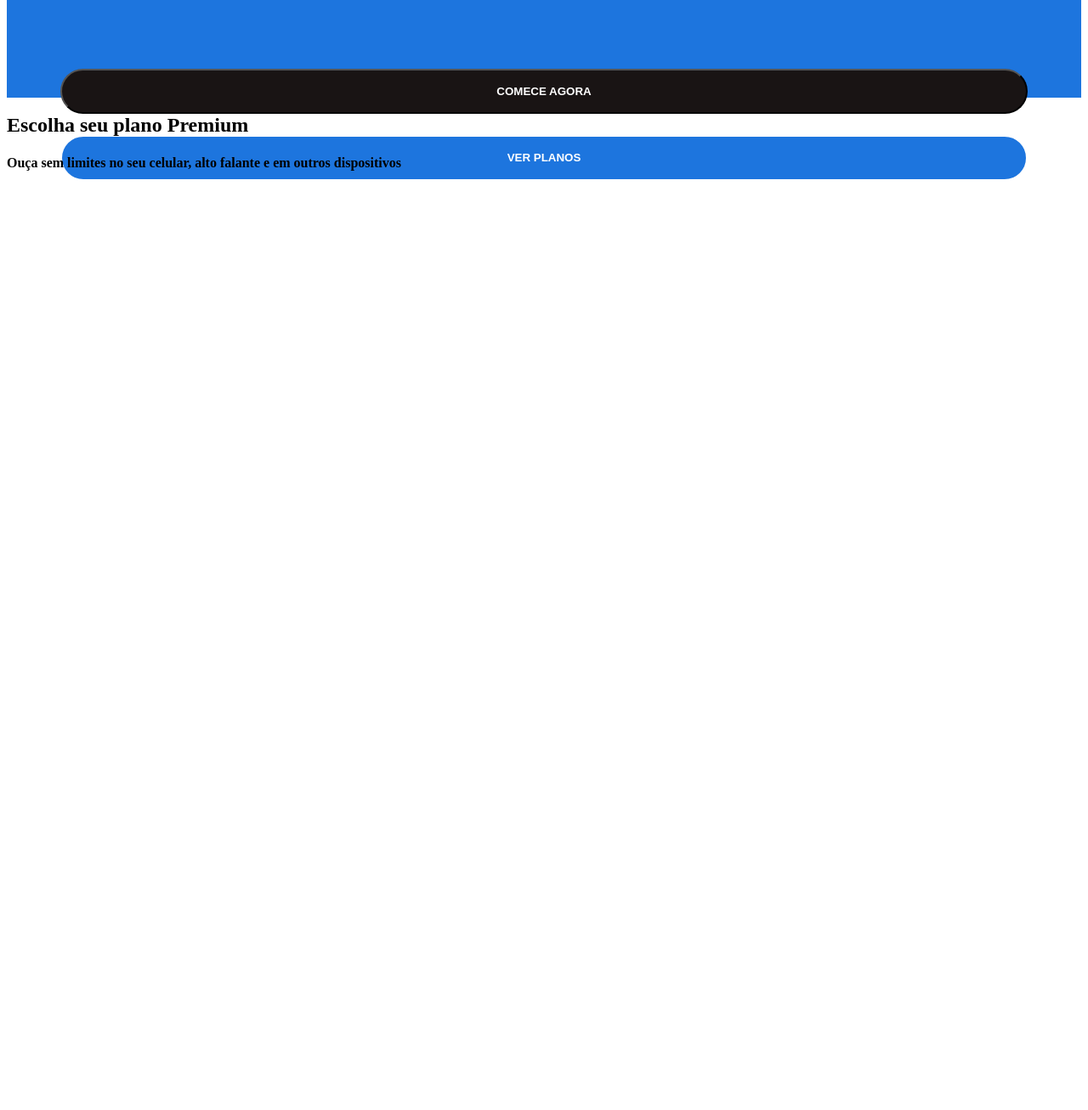
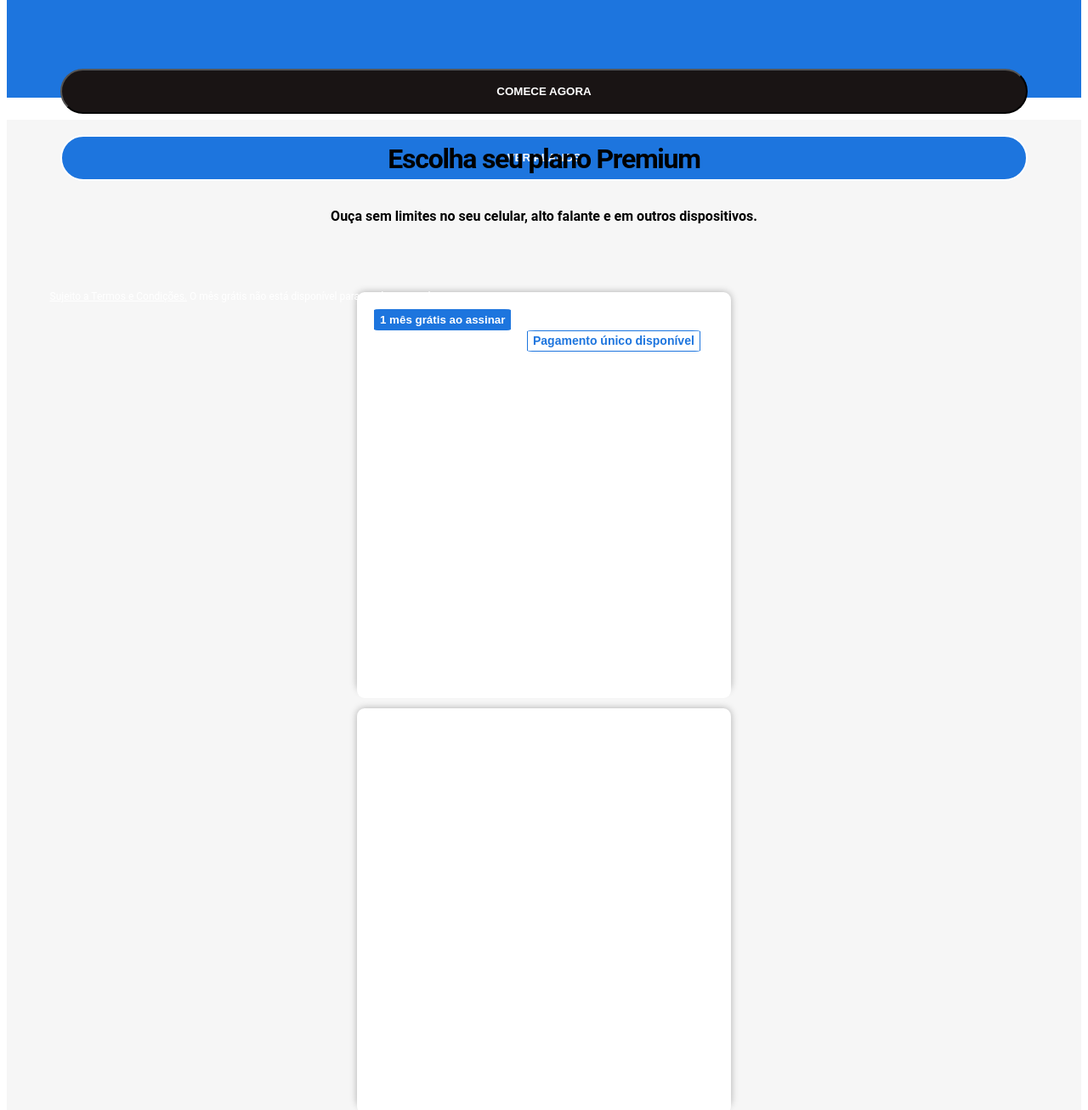
Before and after one commit to phlima2002/SPOTIFY, a plain HTML site: page index.html in a window 1280 px wide. Shown: the part 440-1747 px from the top of the page at 85% size. Before the commit the page ends 800 px from the top, so only its background shows below. Drawn offline with Linux system fonts and the light colour scheme.

Commit message:
aaaaaaaaaaaaaa

```diff
--- a/app.css
+++ b/app.css
@@ -1,3 +1,8 @@
+body {
+    font-family: Roboto, sans-serif;
+
+}
+
 header {
     height: 3.5em;
     width: 100%;
@@ -27,7 +32,6 @@ header {
     background-color: #1d75de;
     height: 29em;
     width: 100%;
-    font-family: Roboto, sans-serif;
 
 }
 
@@ -67,6 +71,7 @@ header {
 .botaocima button {
     margin-top: 14%;
     margin-bottom: 2%;
+
 }
 
 .botaocima button:hover {
@@ -90,3 +95,76 @@ header {
 .small a {
     color: white;
 }
+
+.branco {
+    background-color: #f6f6f6;
+    height: 2000px;
+
+}
+
+.branco h2 {
+    font-weight: bold;
+    font-size: 32px;
+    letter-spacing: -1.28px;
+    line-height: 1;
+    text-align: center;
+    padding-top: 30px;
+}
+
+.branco h4 {
+    padding-top: 15px;
+    text-align: center;
+
+}
+
+.quadrado {
+    height: 470px;
+    width: 440px;
+    background-color: white;
+    border-radius: 2%;
+    margin: auto;
+    margin-top: 80px;
+    box-shadow: rgb(255 255 255) 0px 8px 0px 0px, rgb(0 0 0 / 30%) 0px 0px 8px;
+}
+
+.quadrado2 {
+    height: 470px;
+    width: 440px;
+    background-color: white;
+    margin: auto;
+    margin-top: 20px;
+    border-radius: 2%;
+    box-shadow: rgb(255 255 255) 0px 8px 0px 0px, rgb(0 0 0 / 30%) 0px 0px 8px;
+}
+
+.quadrado3 {
+    height: 470px;
+    width: 440px;
+    background-color: white;
+    margin: auto;
+    margin-top: 20px;
+    border-radius: 2%;
+    box-shadow: rgb(255 255 255) 0px 8px 0px 0px, rgb(0 0 0 / 30%) 0px 0px 8px;
+}
+
+.botao1 button {
+    background-color: #1d75de;
+    border: 1px solid #1d75de;
+    border-radius: 5%;
+    color: white;
+    margin-left: 20px;
+    font-weight: 700;
+    height: 25px;
+    margin-top: 20px;
+}
+
+.botao2 button {
+    background-color: white;
+    border: 1px solid #1d75de;
+    border-radius: 5%;
+    color: #1d75de;
+    font-weight: 700;
+    font-size: 14px;
+    margin-left: 200px;
+    height: 25px;
+}
--- a/index.html
+++ b/index.html
@@ -32,8 +32,20 @@
 
     <div class="branco">
         <h2>Escolha seu plano Premium</h2>
-        <h4>Ouça sem limites no seu celular, alto falante e em outros dispositivos</h4>
+        <h4>Ouça sem limites no seu celular, alto falante e em outros dispositivos.</h4>
+        <div class="quadrado">
+            <div class="botao1"><button>1 mês grátis ao assinar</button></div>
+            <div class="botao2"><button>Pagamento único disponível</button></div>
+
+        </div>
+        <div class="quadrado2">
+
+        </div>
+        <div class="quadrado3">
+
+        </div>
     </div>
+
 
 
 </body>
```
